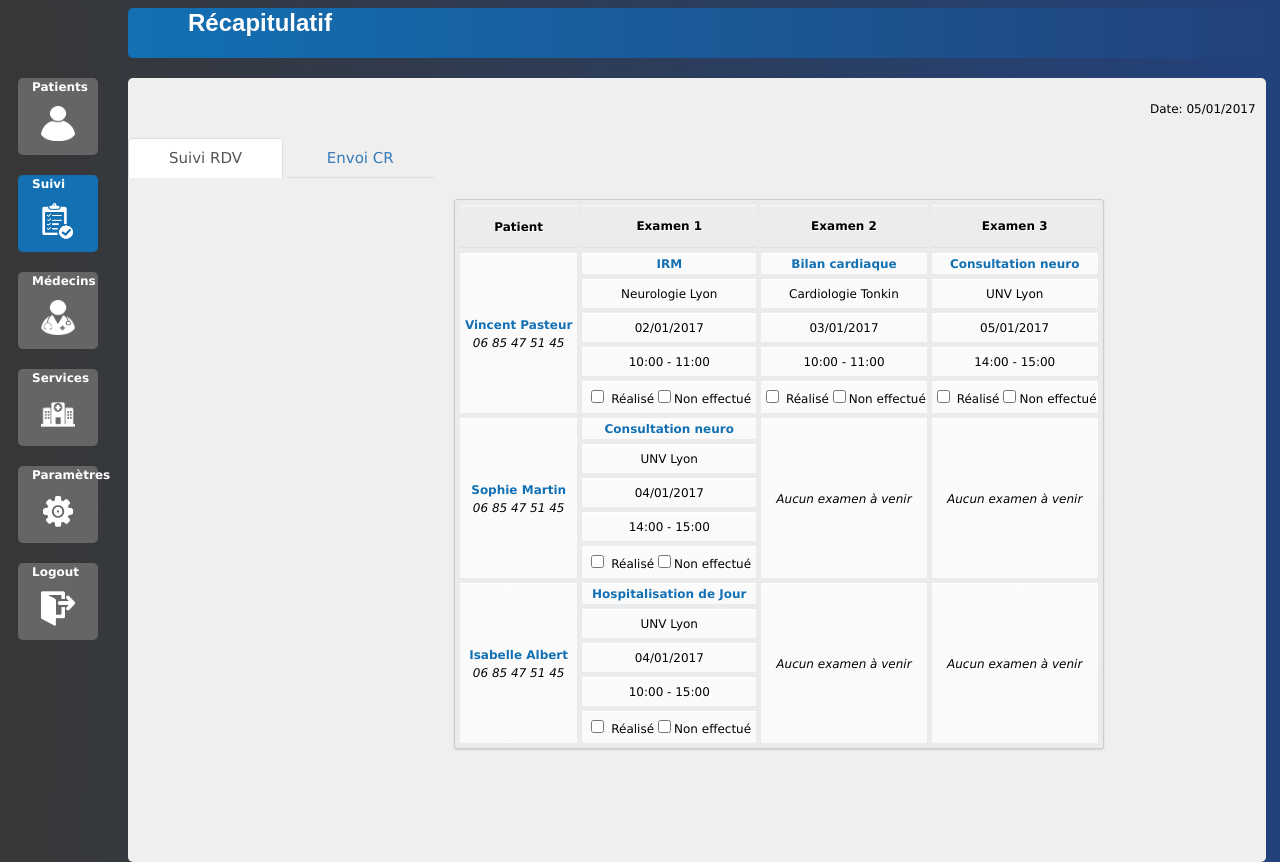
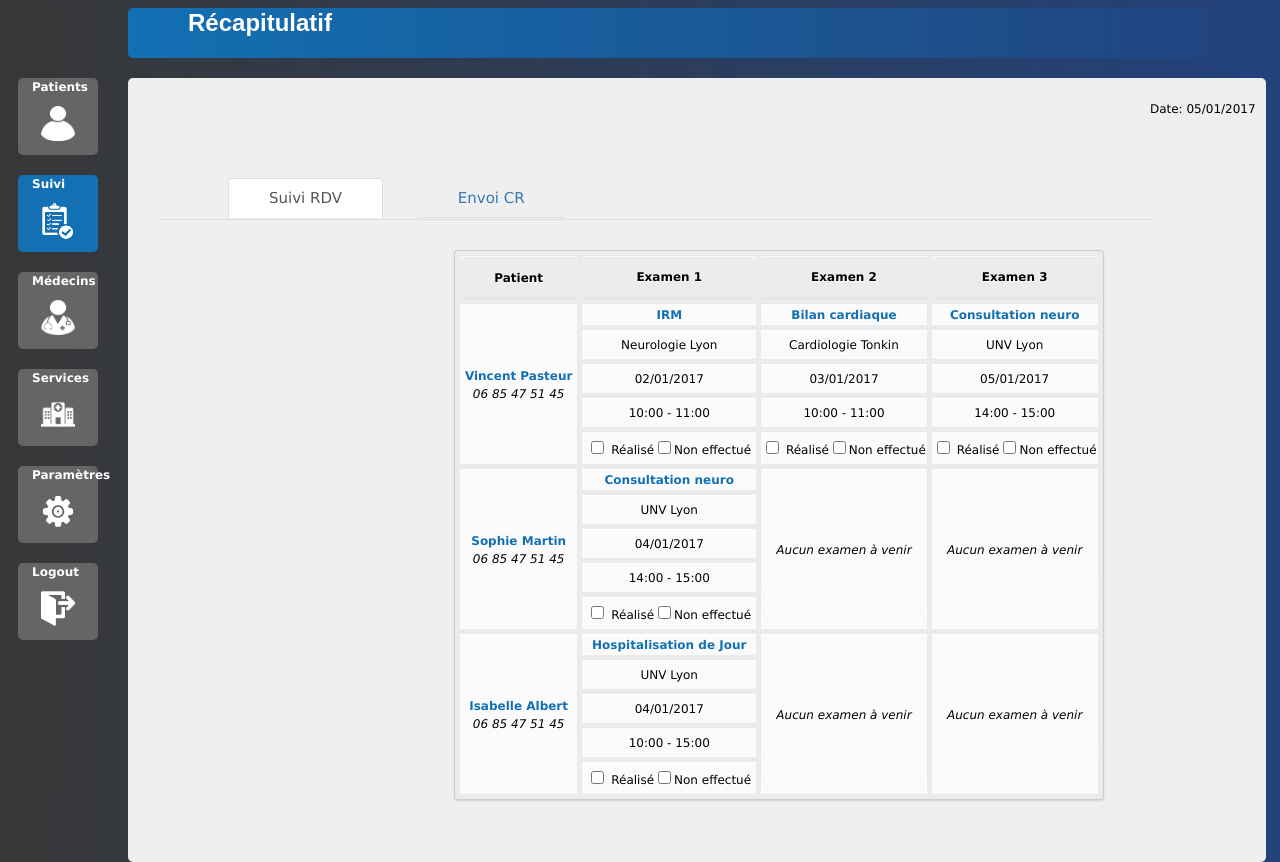
Before and after one commit to Pco-A2IT/IHM-Final, a PHP site: page /Recapitulatif.php in a window 1280 px wide. Run offline with PHP 8.4, Linux system fonts and the light colour scheme; some libraries are stand-ins or nearby versions.

Commit message:
disposition du table

```diff
--- a/Recapitulatif.php
+++ b/Recapitulatif.php
@@ -45,7 +45,7 @@
                       <script language="JavaScript">writeSource("js10");</script>
                     </p>
                     <div class="section1">
-                            <div id="titles">
+                            <div class="title">
                                 <span class="title active"  target="ongletC1">Suivi RDV</span>
                                 <span class="title" target="ongletC2">Envoi CR </span>
                             </div>
--- a/css/General.css
+++ b/css/General.css
@@ -662,6 +662,7 @@ table tr:hover td {
 .title {
 	color: #337ab7;
     margin-top:30px;
+    margin-left: 30px;
     text-decoration: none;
     line-height: 1.42857143;
     border-bottom: 1px solid #ddd;
```
